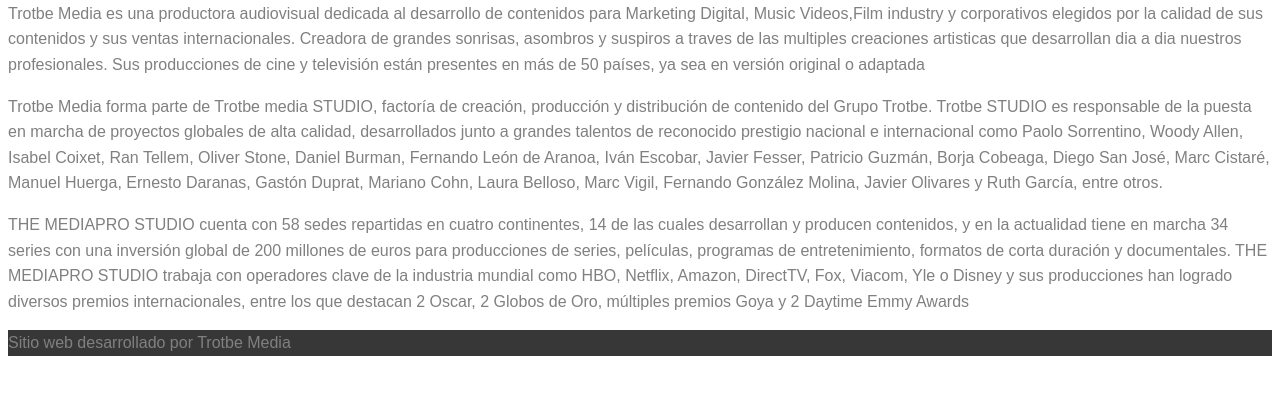
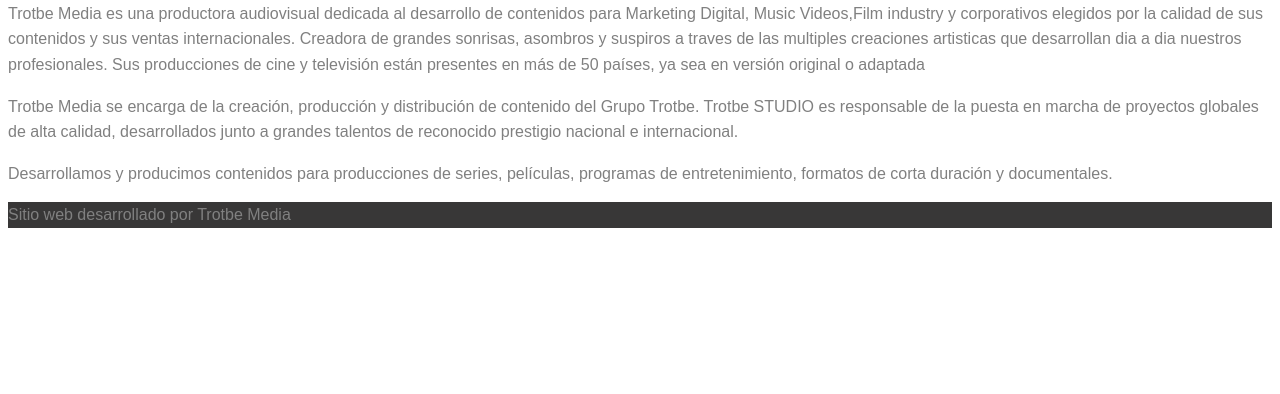
Before and after one commit to Belutrotta/comision33115, a plain HTML site: page index.html in a window 1280 px wide. Shown: the part 350-744 px from the top of the page. Drawn offline with Linux system fonts and the light colour scheme.

Commit message:
Modificacion texto index

```diff
--- a/index.html
+++ b/index.html
@@ -48,13 +48,13 @@
 
     <div>
       <p>
-        Trotbe Media forma parte de Trotbe media STUDIO, factoría de creación, producción y distribución de contenido del Grupo Trotbe. Trotbe STUDIO es responsable de la puesta en marcha de proyectos globales de alta calidad, desarrollados junto a grandes talentos de reconocido prestigio nacional e internacional como Paolo Sorrentino, Woody Allen, Isabel Coixet, Ran Tellem, Oliver Stone, Daniel Burman, Fernando León de Aranoa, Iván Escobar, Javier Fesser, Patricio Guzmán, Borja Cobeaga, Diego San José, Marc Cistaré, Manuel Huerga, Ernesto Daranas, Gastón Duprat, Mariano Cohn, Laura Belloso, Marc Vigil, Fernando González Molina, Javier Olivares y Ruth García, entre otros.
+        Trotbe Media se encarga de la creación, producción y distribución de contenido del Grupo Trotbe. Trotbe STUDIO es responsable de la puesta en marcha de proyectos globales de alta calidad, desarrollados junto a grandes talentos de reconocido prestigio nacional e internacional.
       </p>
     </div>
 
     <div>
       <p>
-        THE MEDIAPRO STUDIO cuenta con 58 sedes repartidas en cuatro continentes, 14 de las cuales desarrollan y producen contenidos, y en la actualidad tiene en marcha 34 series con una inversión global de 200 millones de euros para producciones de series, películas, programas de entretenimiento, formatos de corta duración y documentales. THE MEDIAPRO STUDIO trabaja con operadores clave de la industria mundial como HBO, Netflix, Amazon, DirectTV, Fox, Viacom, Yle o Disney y sus producciones han logrado diversos premios internacionales, entre los que destacan 2 Oscar, 2 Globos de Oro, múltiples premios Goya y 2 Daytime Emmy Awards
+       Desarrollamos y producimos contenidos para producciones de series, películas, programas de entretenimiento, formatos de corta duración y documentales.
       </p>
     </div>
     </section>
```
